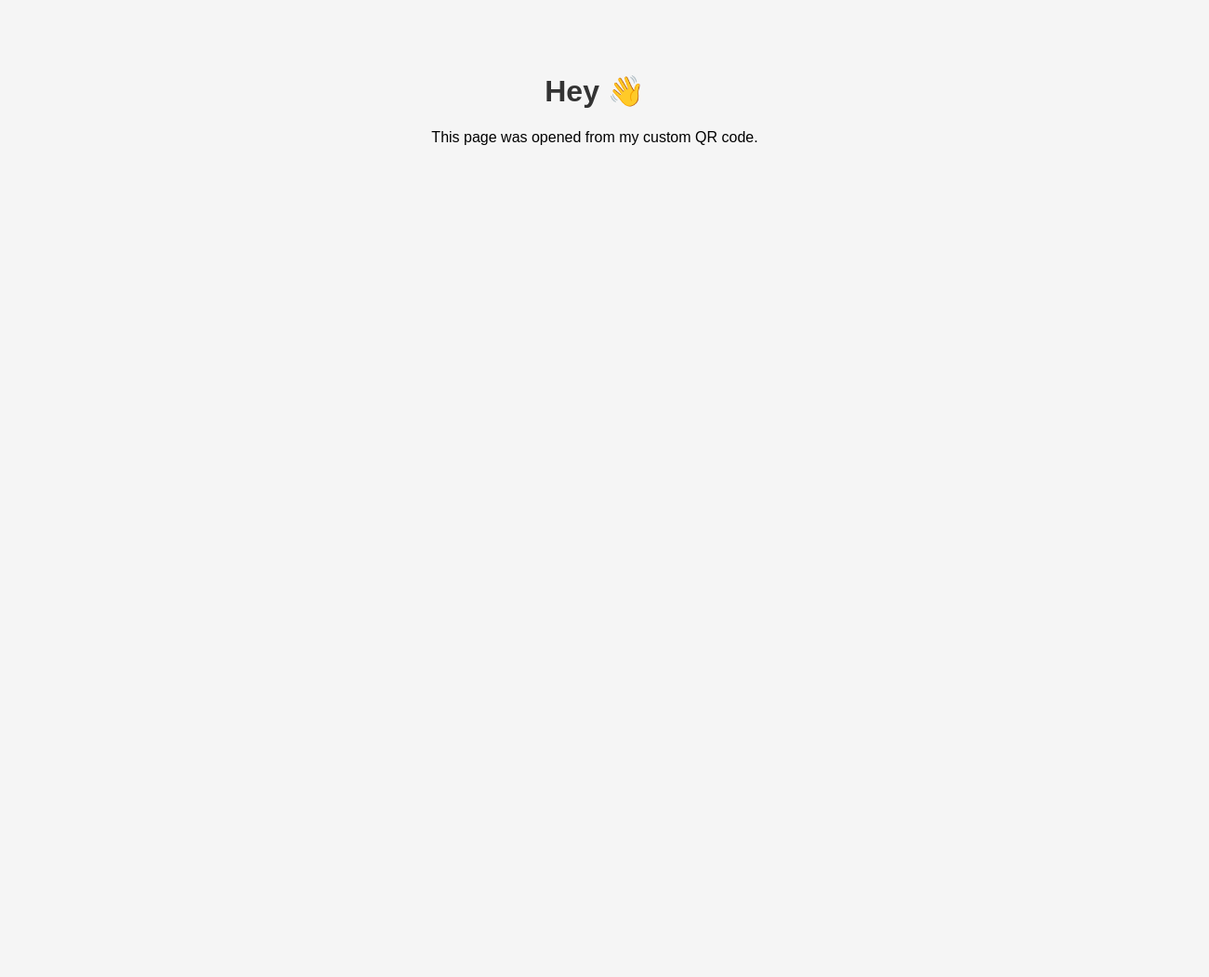
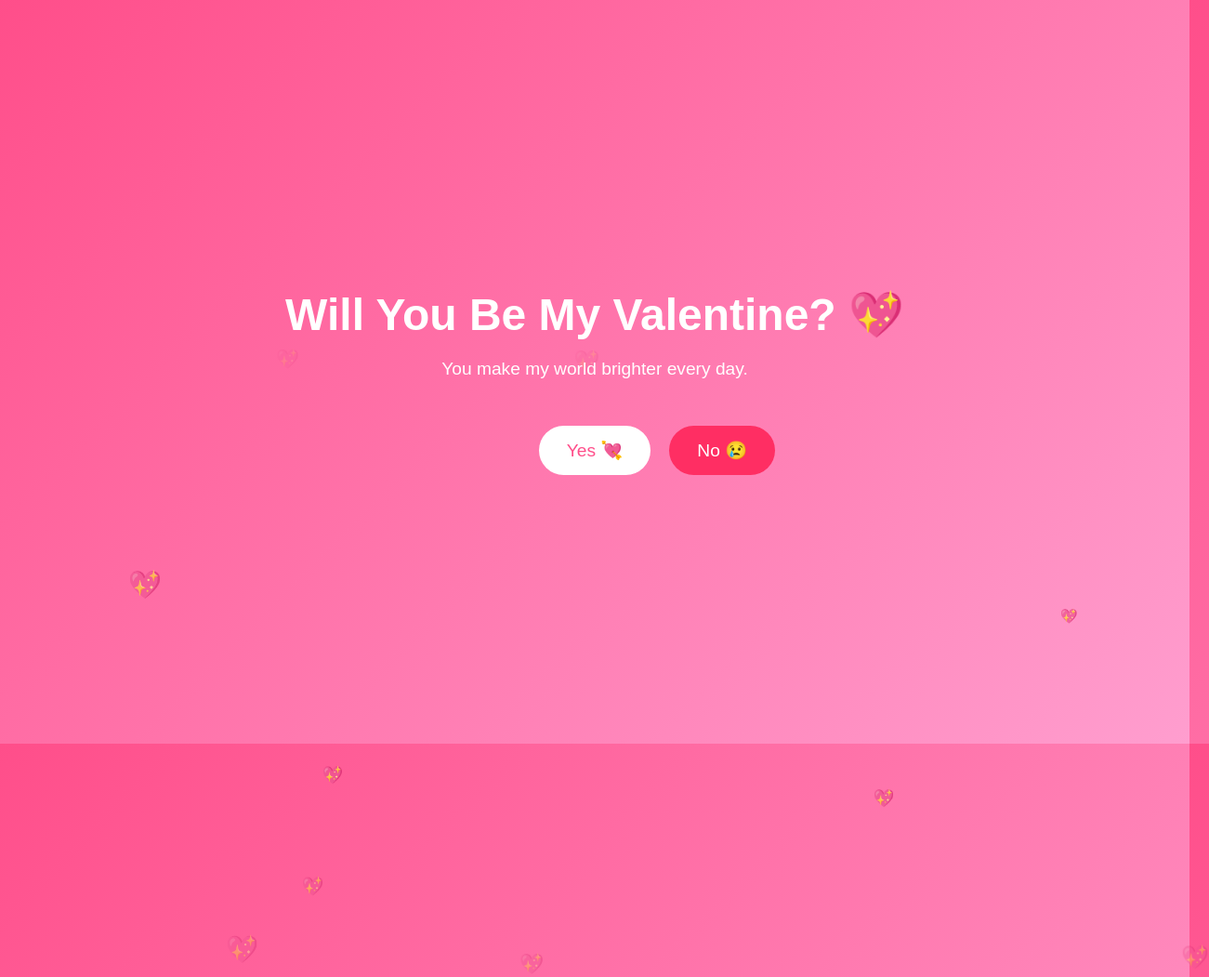
Before and after one commit to nigelp4196/valentinePage.io, a plain HTML site: page index.html in a window 1280 px wide. Shown: the top 1051 px of the page at 93% size, 1301 px wide, since content can reach past the window. Before the commit the page ends 800 px from the top, so only its background shows below. Drawn offline with Linux system fonts and the light colour scheme.

Commit message:
Update index.html

```diff
--- a/index.html
+++ b/index.html
@@ -1,21 +1,129 @@
 <!DOCTYPE html>
 <html>
 <head>
-  <title>Welcome</title>
+  <title>Be My Valentine?</title>
+  <meta name="viewport" content="width=device-width, initial-scale=1.0">
+
   <style>
     body {
-      font-family: Arial;
+      margin: 0;
+      height: 100vh;
+      display: flex;
+      justify-content: center;
+      align-items: center;
+      font-family: 'Arial', sans-serif;
+      background: linear-gradient(135deg, #ff4e8a, #ff9ecf);
+      overflow: hidden;
       text-align: center;
-      padding: 50px;
-      background: #f5f5f5;
+      color: white;
     }
+
+    .container {
+      position: relative;
+      z-index: 2;
+    }
+
     h1 {
-      color: #333;
+      font-size: 3rem;
+      margin-bottom: 10px;
     }
+
+    p {
+      font-size: 1.2rem;
+      margin-bottom: 40px;
+    }
+
+    button {
+      padding: 15px 30px;
+      font-size: 1.2rem;
+      border: none;
+      border-radius: 30px;
+      cursor: pointer;
+      margin: 10px;
+      transition: 0.3s ease;
+    }
+
+    #yesBtn {
+      background: white;
+      color: #ff4e8a;
+    }
+
+    #yesBtn:hover {
+      transform: scale(1.1);
+    }
+
+    #noBtn {
+      background: #ff2e63;
+      color: white;
+      position: absolute;
+    }
+
+    .heart {
+      position: absolute;
+      color: white;
+      font-size: 20px;
+      animation: float 6s linear infinite;
+    }
+
+    @keyframes float {
+      0% { transform: translateY(100vh); opacity: 0; }
+      50% { opacity: 1; }
+      100% { transform: translateY(-10vh); opacity: 0; }
+    }
+
+    .success {
+      font-size: 2rem;
+      margin-top: 20px;
+    }
+
   </style>
 </head>
+
 <body>
-  <h1>Hey 👋</h1>
-  <p>This page was opened from my custom QR code.</p>
+
+  <div class="container">
+    <h1>Will You Be My Valentine? 💖</h1>
+    <p>You make my world brighter every day.</p>
+
+    <button id="yesBtn">Yes 💘</button>
+    <button id="noBtn">No 😢</button>
+
+    <div id="response"></div>
+  </div>
+
+  <script>
+    const noBtn = document.getElementById("noBtn");
+    const yesBtn = document.getElementById("yesBtn");
+    const response = document.getElementById("response");
+
+    noBtn.addEventListener("mouseover", () => {
+      const x = Math.random() * window.innerWidth - 100;
+      const y = Math.random() * window.innerHeight - 50;
+      noBtn.style.left = `${x}px`;
+      noBtn.style.top = `${y}px`;
+    });
+
+    yesBtn.addEventListener("click", () => {
+      response.innerHTML = "<div class='success'>YAYYY 💕 I knew you'd say yes!</div>";
+    });
+
+    // floating hearts
+    function createHeart() {
+      const heart = document.createElement("div");
+      heart.classList.add("heart");
+      heart.innerHTML = "💖";
+      heart.style.left = Math.random() * 100 + "vw";
+      heart.style.fontSize = Math.random() * 20 + 15 + "px";
+      heart.style.animationDuration = Math.random() * 3 + 3 + "s";
+      document.body.appendChild(heart);
+
+      setTimeout(() => {
+        heart.remove();
+      }, 6000);
+    }
+
+    setInterval(createHeart, 400);
+  </script>
+
 </body>
 </html>
```
